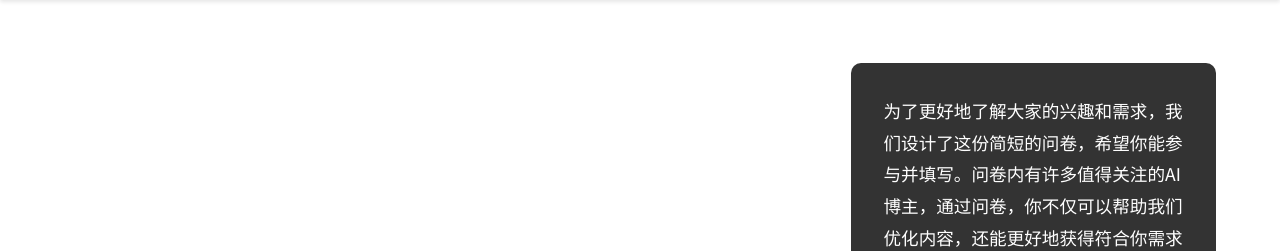
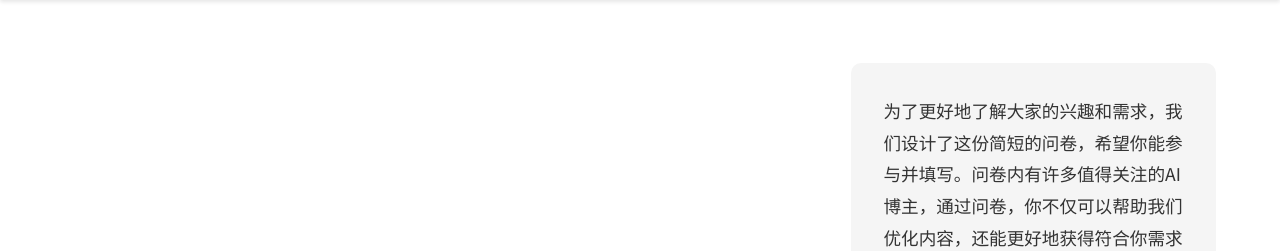
Before and after one commit to Kurt-Jia/i2i_AI-UX_website, a plain HTML site: page index.html in a window 1280 px wide. Shown: the part 105-356 px from the top of the page. Drawn offline with nearby package versions, Linux system fonts and the light colour scheme.

Commit message:
Update styles.css

```diff
--- a/styles.css
+++ b/styles.css
@@ -1115,14 +1115,14 @@ body {
 }
 
 .survey-content {
-    background-color: #333;
-    color: white;
+    background-color: #f5f5f5;
+    color: #333;
     padding: 2rem;
     border-radius: 10px;
 }
 
 .survey-description p {
-    color: white;
+    color: #333;
 }
 
 .survey-left {
```
